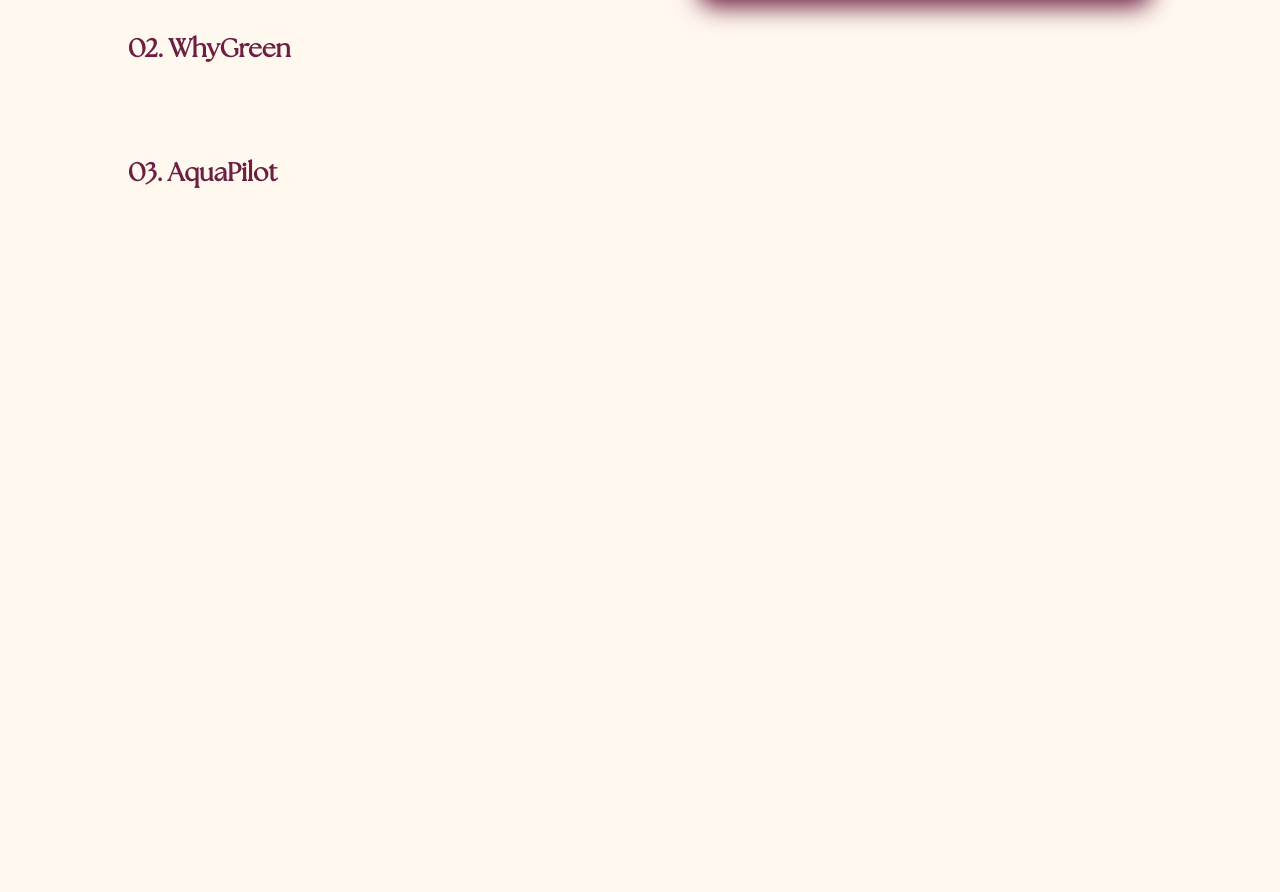
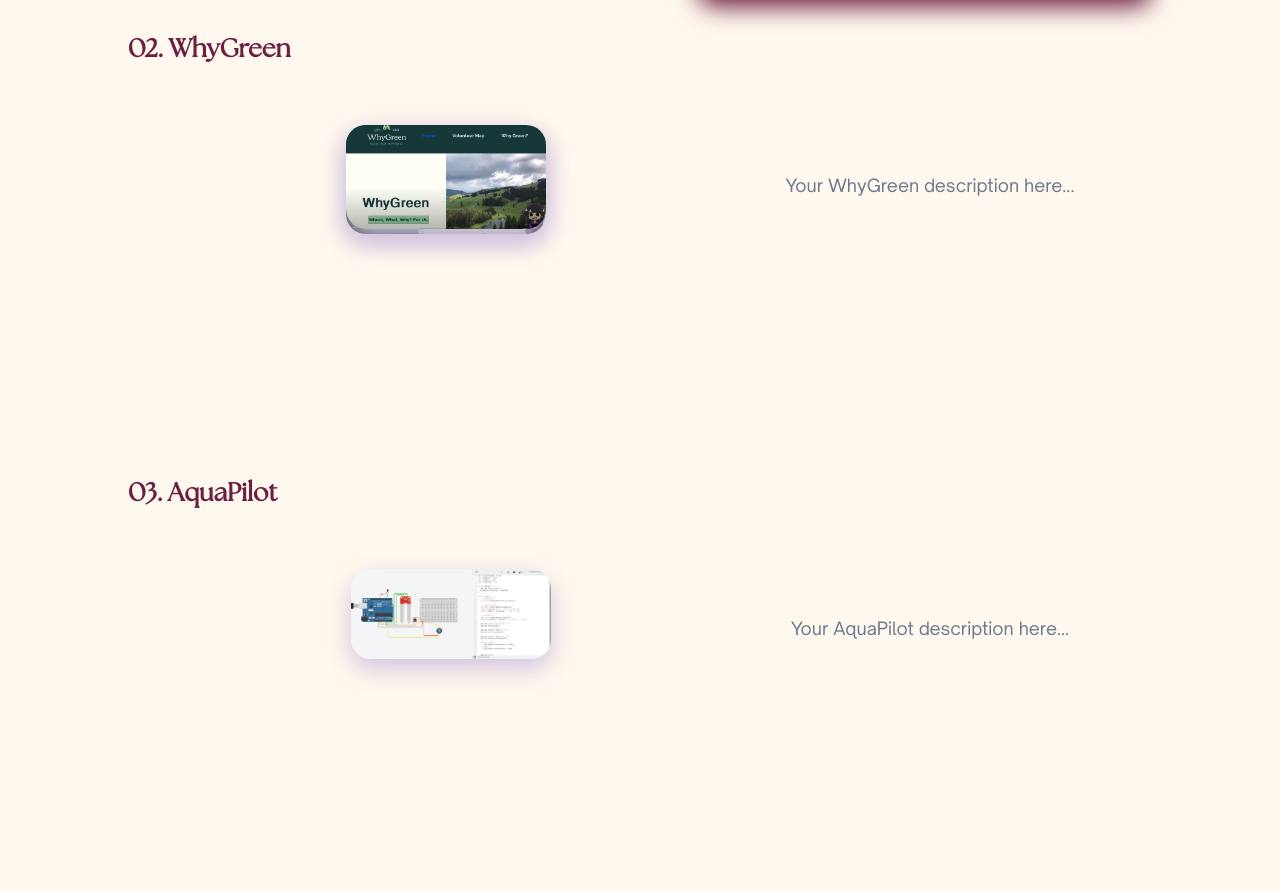
Before and after one commit to carrotjpeg/carrotjpeg.github.io, a plain HTML site: page projects.html in a window 1280 px wide. Shown: the part 876-1768 px from the top of the page. Before the commit the page ends 1205 px from the top, so only its background shows below. Drawn offline with Linux system fonts and the light colour scheme.

Commit message:
this def gonna break

```diff
--- a/projects.html
+++ b/projects.html
@@ -60,13 +60,36 @@
             </div>
         </div>
 
-        <!-- Project 02 Header -->
+        <!-- Project 02: WhyGreen -->
         <div class="project-item">
             <h4 class="project-subtitle">02. WhyGreen</h4>
+
+            <div class="project-content">
+                <div class="project-images">
+                    <img src="images/wanda/whygreen1.png" class="map">
+                    <img src="images/wanda/whygreen2.png" class="homepage">
+                </div>
+
+                <div class="project-text">
+                    <p>Your WhyGreen description here...</p>
+                </div>
+            </div>
         </div>
 
+
+        <!-- Project 03: AquaPilot -->
         <div class="project-item">
             <h4 class="project-subtitle">03. AquaPilot</h4>
+
+            <div class="project-content">
+                <div class="project-images">
+                    <img src="images/wanda/aquapilot.png" class="schem">
+                </div>
+
+                <div class="project-text">
+                    <p>Your AquaPilot description here...</p>
+                </div>
+            </div>
         </div>
 
     </section>
```
Also changed, not shown: images/wanda/aquapilot.png (renamed from images/aquapilot.png), images/wanda/whygreen1.png (added), images/wanda/whygreen2.png (added).
